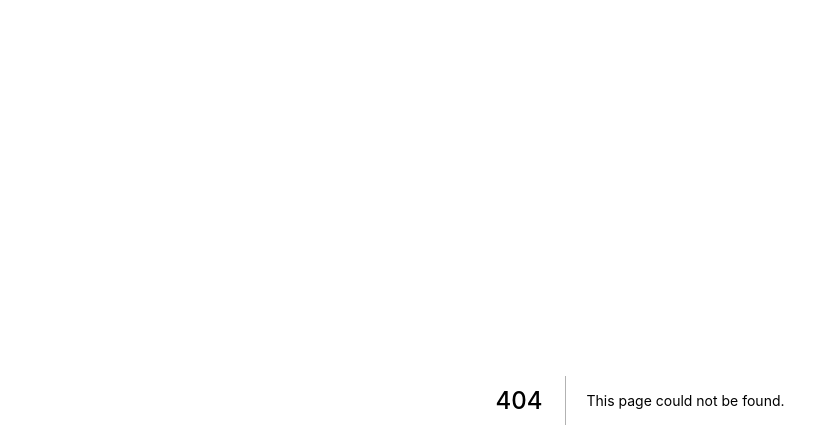
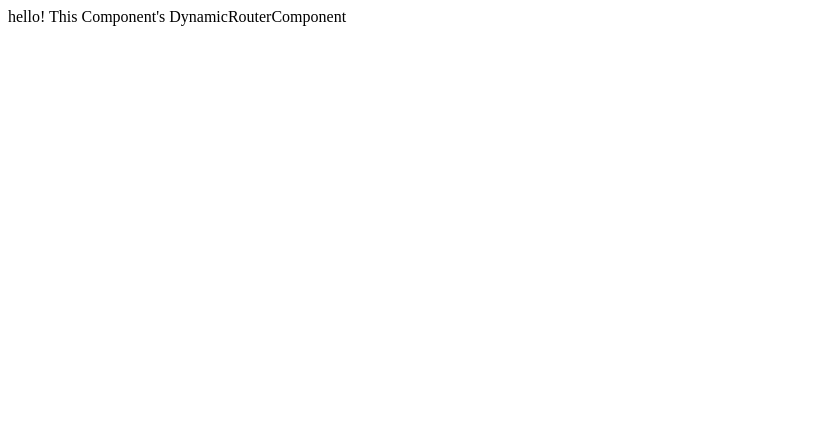
Before and after one commit to che-ri/React-Practice, a Next.js app in the folder next-react/: page /view/1 in a window 1280 px wide. Before the commit this address had no page. Shown: the top 448 px of the page, without its empty margins (0-839 px from the left). Built offline with nearby package versions, Linux system fonts and the light colour scheme.

Commit message:
정적라우팅

```diff
--- /dev/null
+++ b/next-react/pages/view/[id].js
@@ -0,0 +1,8 @@
+import React from "react";
+
+// url뒤에 view/ 뒤에 어떠한 값을 넣어도 라우팅 된다.
+const DynamicRouteComponent = () => {
+    return <div>hello! This Component's DynamicRouterComponent</div>;
+};
+
+export default DynamicRouteComponent;
```
